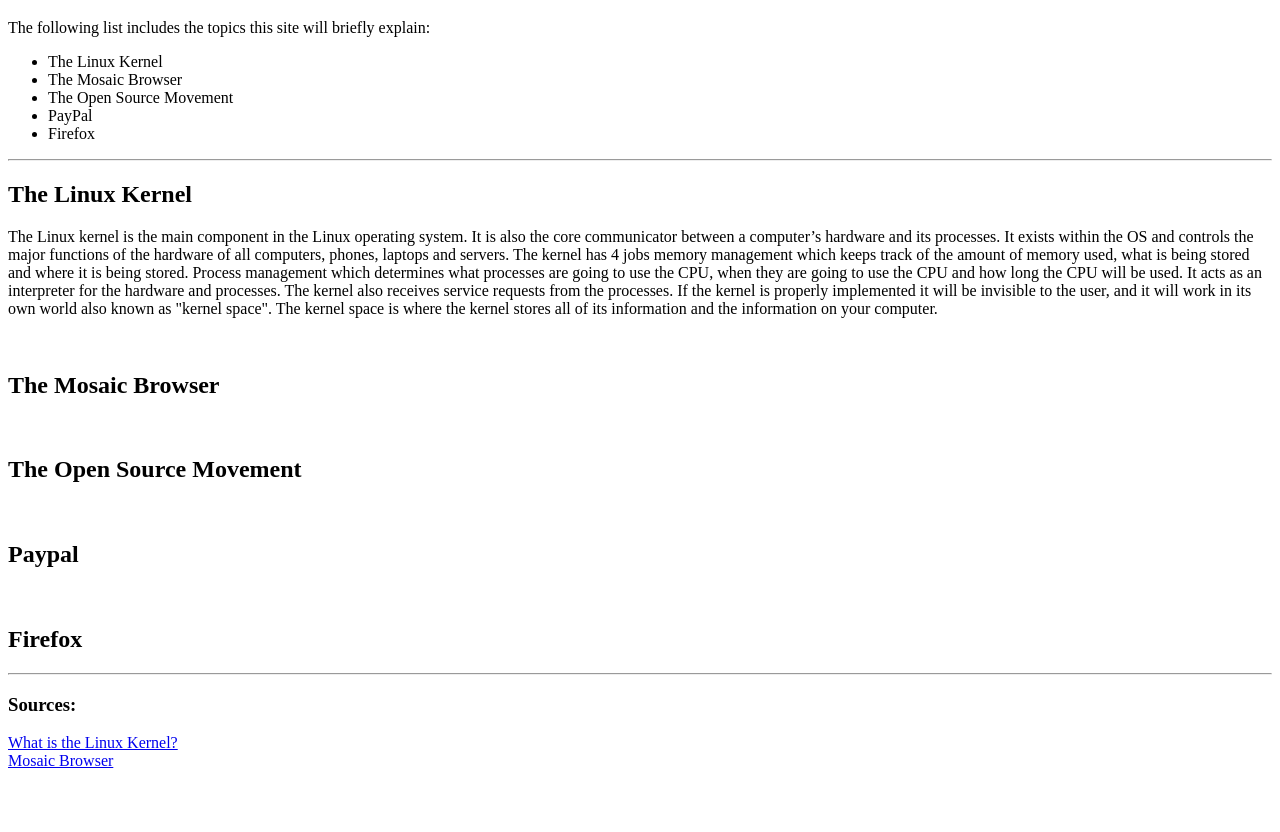
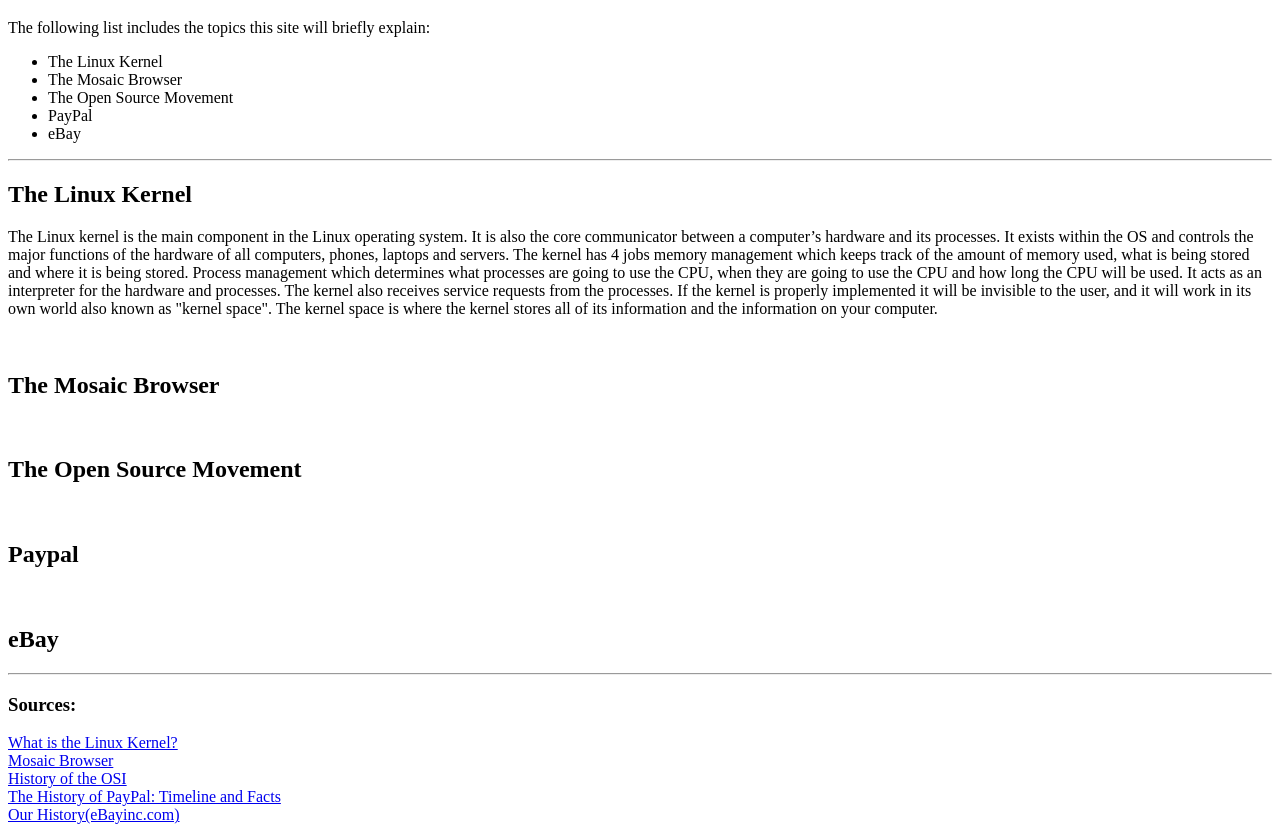
Before and after one commit to HaydenHickerson/ASSIGNMENT, a plain HTML site: page index.html in a window 1280 px wide. Shown: the part 61-893 px from the top of the page. Before the commit the page ends 839 px from the top, so only its background shows below. Drawn offline with Linux system fonts and the light colour scheme.

Commit message:
Update index.html

```diff
--- a/index.html
+++ b/index.html
@@ -17,7 +17,7 @@
     <li>The Mosaic Browser</li>
     <li>The Open Source Movement</li>
     <li>PayPal</li>
-    <li>Firefox</li>
+    <li>eBay</li>
 </ul>
 <hr>
 
@@ -50,7 +50,7 @@ The kernel space is where the kernel stores all of its information and the infor
 </p>
 <br>
 
-<h2>Firefox</h2>
+<h2>eBay</h2>
 </body>
 
 <hr>
@@ -60,6 +60,10 @@ The kernel space is where the kernel stores all of its information and the infor
 <br>
 <a href="https://history-computer.com/Internet/Conquering/Mosaic.html">Mosaic Browser</a>
 <br>
-
+<a href="https://opensource.org/history">History of the OSI</a>
+<br>
+<a href="https://www.thestreet.com/technology/history-of-paypal-15062744">The History of PayPal: Timeline and Facts</a>
+<br>
+<a href="https://www.ebayinc.com/company/our-history/">Our History(eBayinc.com)</a>
 </footer>
 </html>
```
